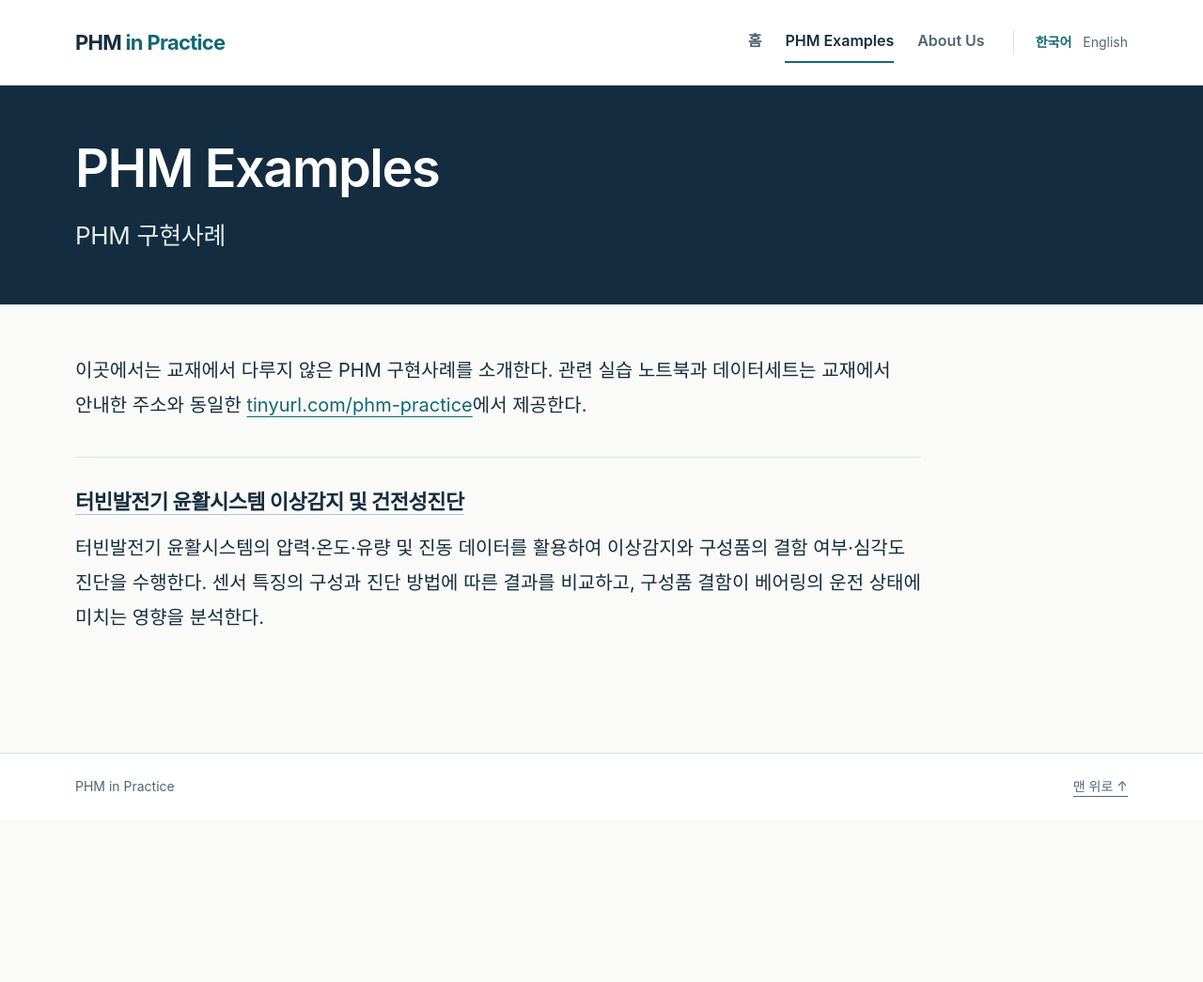
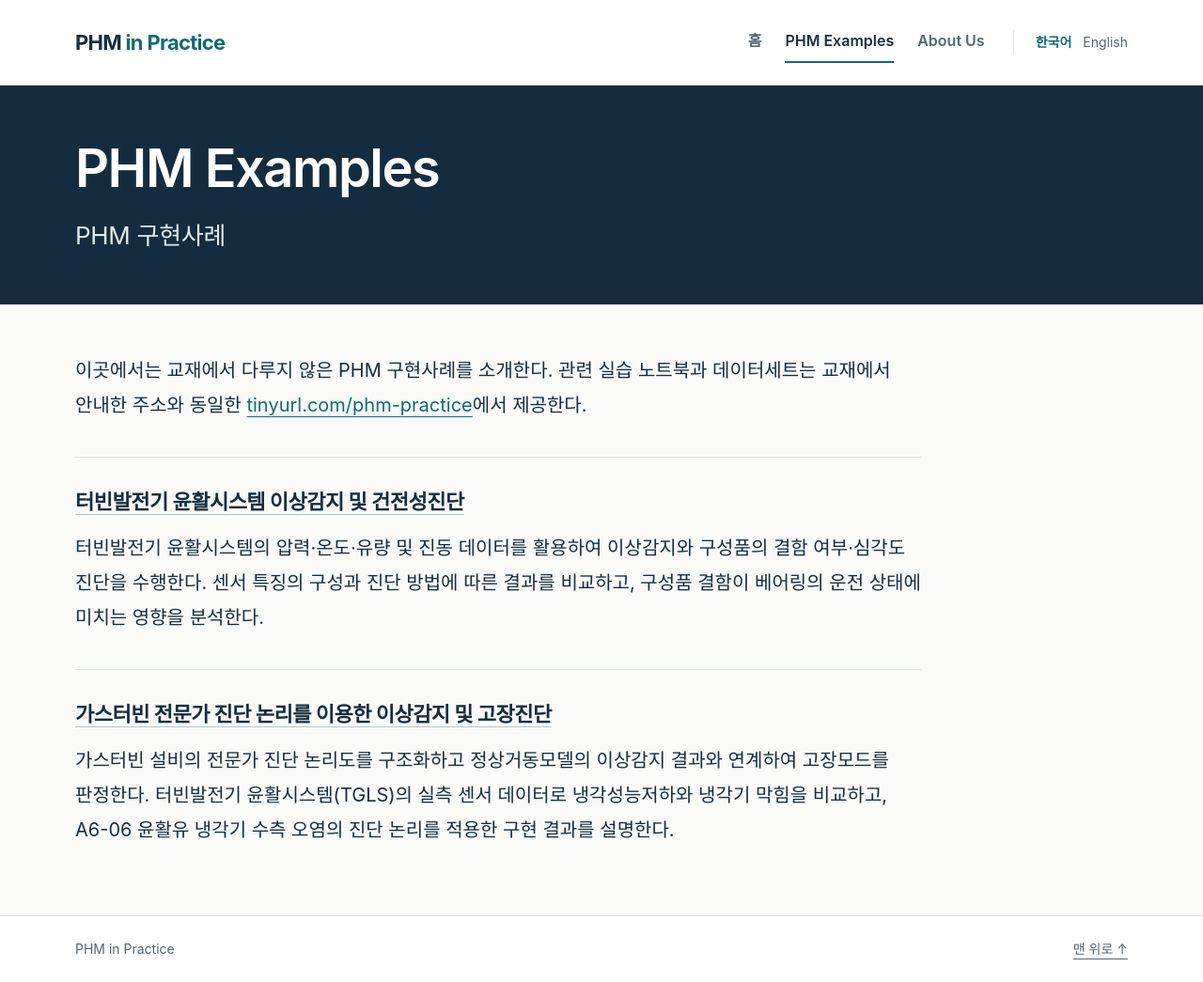
Before and after one commit to phm-in-practice/phm-in-practice.github.io, a Jekyll site: the page built from examples.md, in a window 1280 px wide. Shown: the whole page at 94% size. Built offline with Jekyll 4.4.1, drawn with Linux system fonts in a browser that asks for light colours; before the commit the page ends 900 px from its top, so only the background shows below that.

Commit message:
Link gas turbine fault diagnosis example from PHM Examples

```diff
--- a/examples.md
+++ b/examples.md
@@ -12,3 +12,7 @@ subtitle: PHM 구현사례
 ## [터빈발전기 윤활시스템 이상감지 및 건전성진단](/cases/A01_TGLS_ko.html)
 
 터빈발전기 윤활시스템의 압력·온도·유량 및 진동 데이터를 활용하여 이상감지와 구성품의 결함 여부·심각도 진단을 수행한다. 센서 특징의 구성과 진단 방법에 따른 결과를 비교하고, 구성품 결함이 베어링의 운전 상태에 미치는 영향을 분석한다.
+
+## [가스터빈 전문가 진단 논리를 이용한 이상감지 및 고장진단](/cases/B01_FaultTree_Diagnosis_ko.html)
+
+가스터빈 설비의 전문가 진단 논리도를 구조화하고 정상거동모델의 이상감지 결과와 연계하여 고장모드를 판정한다. 터빈발전기 윤활시스템(TGLS)의 실측 센서 데이터로 냉각성능저하와 냉각기 막힘을 비교하고, A6-06 윤활유 냉각기 수측 오염의 진단 논리를 적용한 구현 결과를 설명한다.
```
